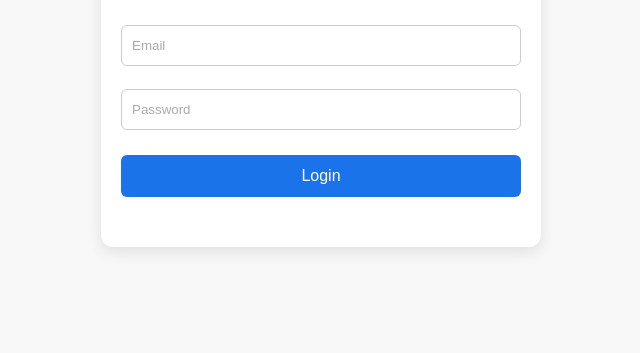
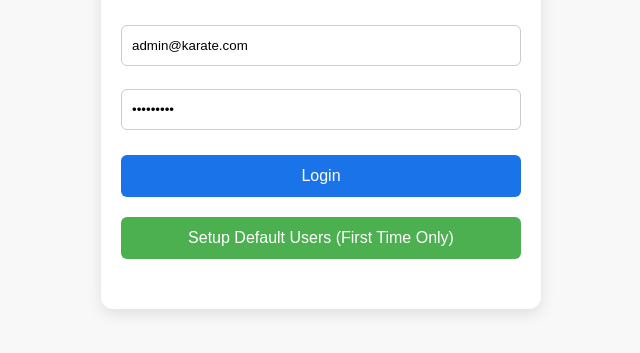
Before and after one commit to enlystreetwear-png/AR-karate, a plain HTML site: page public/index.html in a window 1280 px wide. Shown: the part 121-474 px from the top of the page, without its empty margins (319-959 px from the left). Drawn offline with Linux system fonts and the light colour scheme; no server answers.

Commit message:
Update index.html

```diff
--- a/public/index.html
+++ b/public/index.html
@@ -86,6 +86,15 @@
             background-color: #ef6c00;
         }
 
+        .setup-btn {
+            background-color: #4CAF50;
+            margin-top: 20px;
+        }
+
+        .setup-btn:hover {
+            background-color: #45a049;
+        }
+
         /* ---------------- STUDENT LIST ---------------- */
         .student-card {
             display: flex;
@@ -153,9 +162,15 @@
     <div id="loginView" class="view">
         <div class="container">
             <h2>Karate Attendance System</h2>
-            <input type="email" id="email" placeholder="Email">
-            <input type="password" id="password" placeholder="Password">
+            <input type="email" id="email" placeholder="Email" value="admin@karate.com">
+            <input type="password" id="password" placeholder="Password" value="Admin123!">
             <button onclick="login()">Login</button>
+
+            <!-- Add this button -->
+            <button onclick="setupUsers()" class="setup-btn">
+                Setup Default Users (First Time Only)
+            </button>
+
             <div id="loginMsg"></div>
         </div>
     </div>
@@ -231,6 +246,21 @@
         const scanMsg = document.getElementById("scanMsg");
 
         let html5QrcodeScanner;
+
+        // ============== ADD THIS NEW FUNCTION ==============
+        // Setup users function
+        async function setupUsers() {
+            loginMsg.innerText = "Setting up default users...";
+            try {
+                const module = await import("./assets/app.js");
+                await module.ensureDefaultUsersExist();
+                loginMsg.innerText = "Default users created! Use: admin@karate.com / Admin123! or teacher@karate.com / Teacher123!";
+            } catch (error) {
+                loginMsg.innerText = "Setup failed: " + error.message;
+                console.error("Setup error:", error);
+            }
+        }
+        // ===================================================
 
         // Login
         async function login() {
@@ -427,6 +457,7 @@
         window.logout = logout;
         window.addStudentUI = addStudentUI;
         window.deleteStudentUI = deleteStudentUI;
+        window.setupUsers = setupUsers;  // ADD THIS LINE
     </script>
 </body>
 </html>
```
